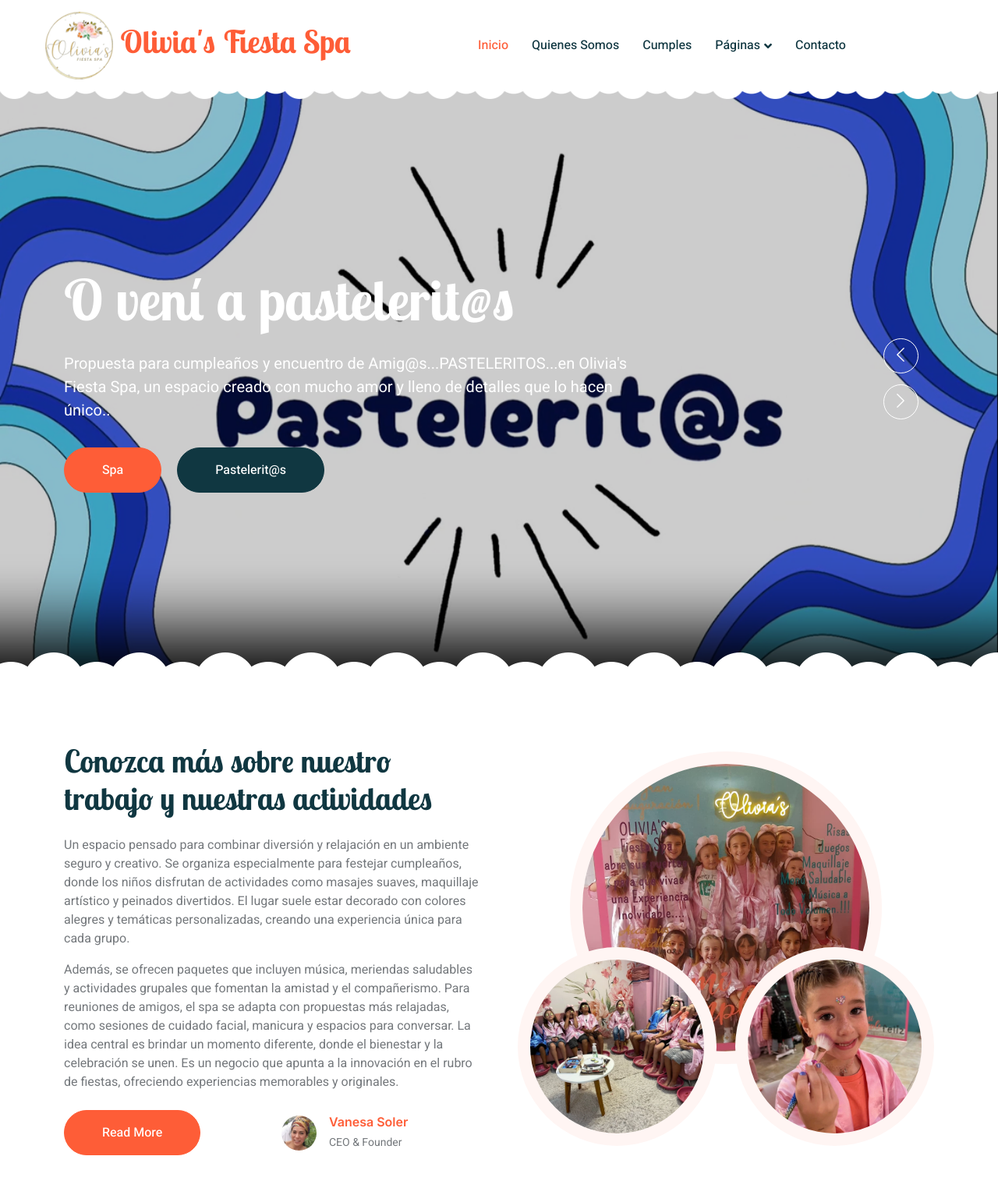
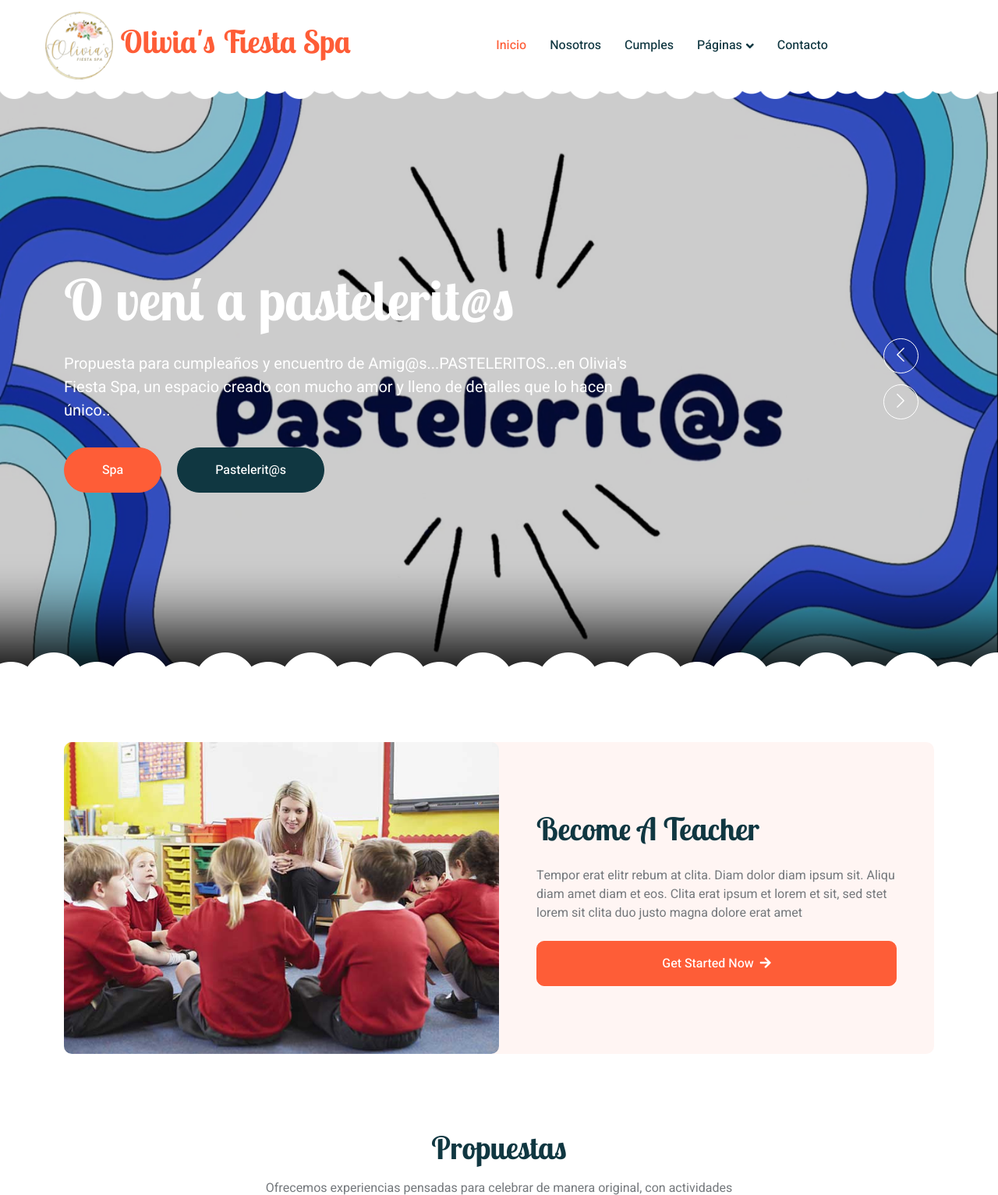
Before and after one commit to elgela/olivias, a plain HTML site: page index.html in a window 1280 px wide. Shown: the top 1533 px of the page at 78% size. Drawn offline with nearby package versions, Linux system fonts and the light colour scheme.

Commit message:
nosotros linea 56

```diff
--- a/index.html
+++ b/index.html
@@ -53,7 +53,7 @@
             <div class="collapse navbar-collapse" id="navbarCollapse">
                 <div class="navbar-nav mx-auto">
                     <a href="index.html" class="nav-item nav-link active">Inicio</a>
-                    <a href="about.html" class="nav-item nav-link">Quienes Somos</a>
+                    <a href="about.html" class="nav-item nav-link">Nosotros</a>
                     <a href="cumples.html" class="nav-item nav-link">Cumples</a>
                     <div class="nav-item dropdown">
                         <a href="#" class="nav-link dropdown-toggle" data-bs-toggle="dropdown">Páginas</a>
@@ -111,7 +111,7 @@
 
 
         <!-- About Start -->
-        <div class="container-fluid py-5">
+        <!-- <div class="container-fluid py-5">
             <div class="container">
                 <div class="row g-5 align-items-center">
                     <div class="col-lg-6 wow fadeInUp" data-wow-delay="0.1s">
@@ -149,7 +149,7 @@
                     </div>
                 </div>
             </div>
-        </div>
+        </div> -->
         <!-- About End -->
 
 
```
